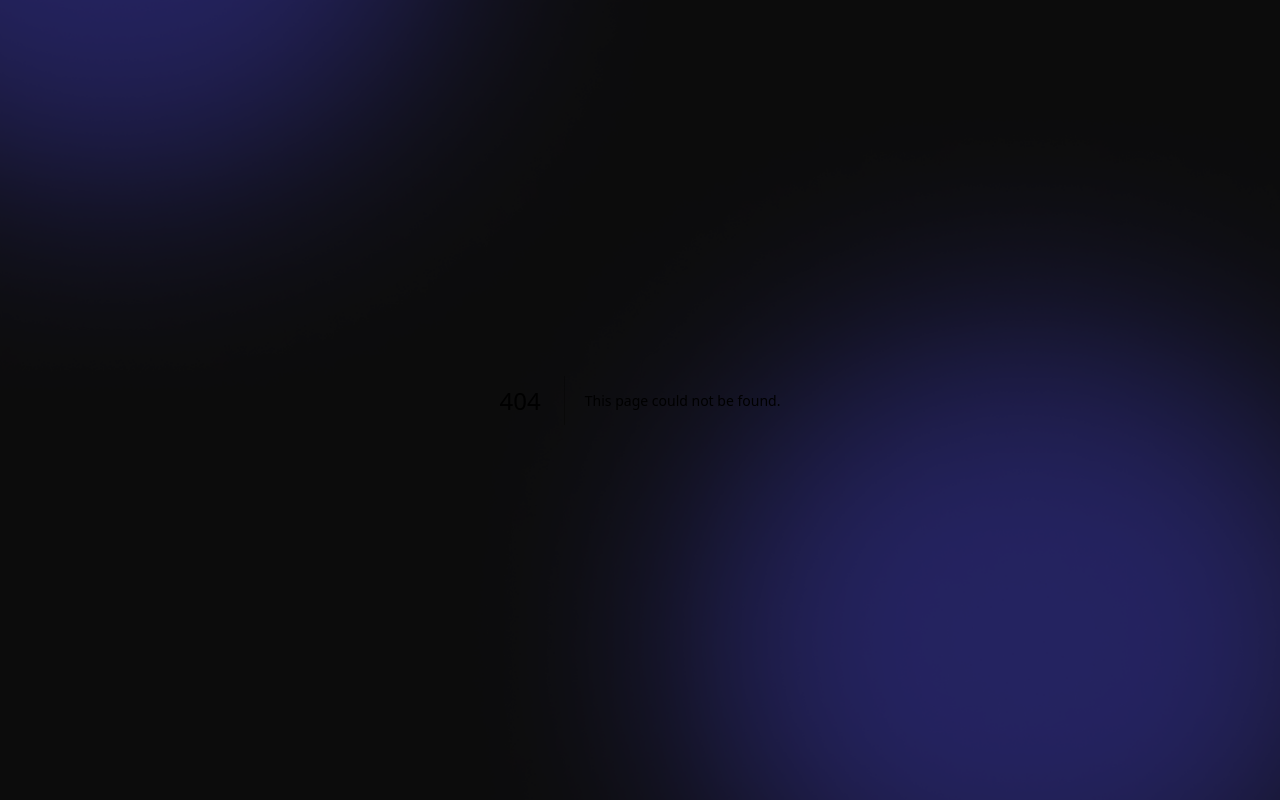
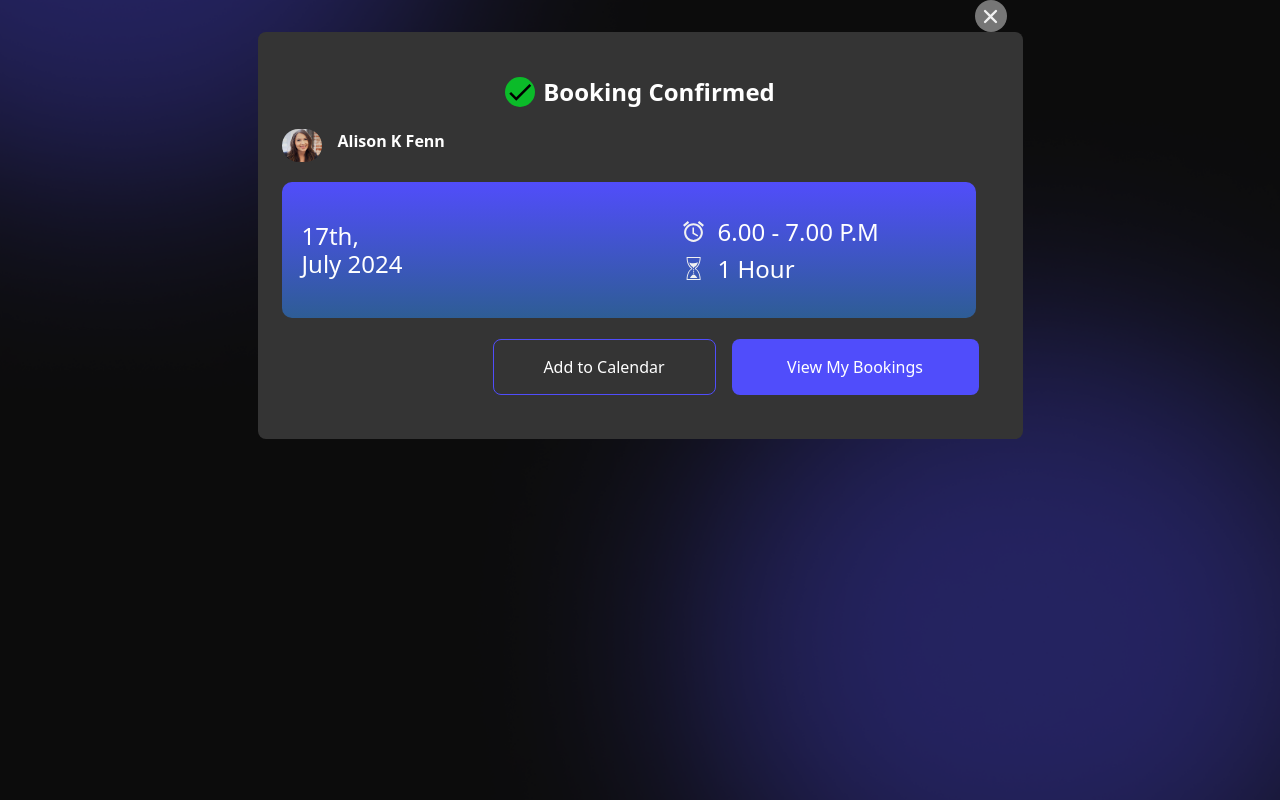
Before and after one commit to sudheerreddy9999/Donatuz, a Next.js app: page /bookingConfirmedPage in a window 1280 px wide. Before the commit this address had no page. Built offline with nearby package versions, Linux system fonts and the light colour scheme.

Commit message:
video call fixes

```diff
--- /dev/null
+++ b/src/app/auth/login/page.tsx
@@ -0,0 +1,7 @@
+import React from "react";
+
+const Login = () => {
+  return <div>Login user = creater</div>;
+};
+
+export default Login;
--- /dev/null
+++ b/src/app/auth/register/page.tsx
@@ -0,0 +1,56 @@
+"use client";
+
+import Link from "next/link";
+import React, { useEffect } from "react";
+import { IoClose } from "react-icons/io5";
+import AOS from "aos";
+import "aos/dist/aos.css";
+
+const Register = () => {
+  useEffect(() => {
+    AOS.init();
+  }, []);
+
+  return (
+    <div className="modelBackground  ">
+      <div className="model ">
+        <div className="flex justify-between p-9">
+          <h2 className="bg-[rgb(238, 238, 240)] font-bold text-[20px]">
+            Sign Up
+          </h2>
+          <Link href="/">
+            <IoClose
+              color="rgb(124, 122, 133)"
+              size={24}
+              className=" cursor-pointer"
+            />
+          </Link>
+        </div>
+        <div className=" w-[80%] h-[60%] flex flex-col  items-center mx-auto ">
+          <div className=" w-full h-full flex flex-col items-center align-middle gap-11 my-auto">
+            <input
+              type="text"
+              className="w-[50%]  h-12 p-3 rounded-lg border-[#43576c]  border-[1px]  outline-none bg-transparent  mx-auto flex"
+              placeholder="User Name"
+            />
+            <input
+              type="email"
+              className="w-[50%]  h-12 p-3 rounded-lg border-[#43576c]  border-[1px]  outline-none bg-transparent  mx-auto flex"
+              placeholder="Email"
+            />
+            <input
+              type="password"
+              className="w-[50%] h-12 p-3 rounded-lg border-[#43576c]  border-[1px]  outline-none bg-transparent  mx-auto flex"
+              placeholder="password"
+            />
+            <button className="bg-[#504DFB] md:min-w-[165px] w-[50%] h-[50px] text-[16px] rounded-lg">
+              Submit
+            </button>
+          </div>
+        </div>
+      </div>
+    </div>
+  );
+};
+
+export default Register;
--- /dev/null
+++ b/src/app/bookCallButtonPage/page.tsx
@@ -0,0 +1,20 @@
+import React from "react";
+import Sidebar from "../components/Sidebar";
+import Link from "next/link";
+
+const BookCallButtonPages = () => {
+  return (
+    <>
+      <Sidebar />
+      <div className="sm:w-full sm:h-full md:w-[1250px] md:h-[610px] md:absolute top-24 lg:left-[270px] text-white">
+        <Link href="/bookingCall">
+          <button className="w-[300px] h-[60px] bg-[#504DFB] rounded-xl">
+            Book a Call
+          </button>
+        </Link>
+      </div>
+    </>
+  );
+};
+
+export default BookCallButtonPages;
--- /dev/null
+++ b/src/app/bookingConfirmedPage/page.tsx
@@ -0,0 +1,80 @@
+import Image from "next/image";
+import React from "react";
+import img from "../../../public/avatar.png";
+import { IoClose } from "react-icons/io5";
+import Link from "next/link";
+import { MdCheck } from "react-icons/md";
+import { IoMdAlarm } from "react-icons/io";
+import { GiSandsOfTime } from "react-icons/gi";
+
+const BookingConfirmedPage = () => {
+  return (
+    <div className="modelBackground  flex flex-col justify-center items-center">
+      <div className="smooth_animation flex justify-end   w-[765px] pr-4  ">
+        <Link
+          href="/paymentPages"
+          className="bg-[#767676] w-8 h-8 rounded-full cursor-pointer flex justify-center items-center mr-48 md:mr-0"
+        >
+          <IoClose size={25} color="#F1F1F1" />
+        </Link>
+      </div>
+      <div className="smooth_animation w-[400px] h-[407px] md:w-[765px] md:h-[407px]  rounded-lg bg-[#343434] p-6 flex flex-col gap-6 md:gap-0 justify-evenly">
+        <div className=" flex justify-center items-center gap-2">
+          <div className="bg-[#0BBB29] w-[30px] h-[30px] rounded-full">
+            <MdCheck size={30} />
+          </div>
+          <div>
+            <h1 className=" text-lg md:text-2xl leading-4 font-bold text-center text-white">
+              Booking Confirmed
+            </h1>
+          </div>
+        </div>
+        <div className="text-white font-bold flex gap-4">
+          <Image
+            src={img}
+            alt="...logo"
+            height={40}
+            width={40}
+            className=" rounded-full"
+          />
+          <h3>Alison K Fenn</h3>
+        </div>
+        <div className="md:w-[694px] md:h-[136px] w-full h-[136px] flex justify-between bg-gradient-to-b from-[#514DFB] to-[#2E5D95] rounded-[10px]">
+          <div className="w-[50%] flex items-center pl-5">
+            <p className=" text-lg md:text-[24px] flex flex-col font-normal text-white  ">
+              17th,
+              <br />
+              July 2024
+            </p>
+          </div>
+          <div className=" w-[50%] flex flex-col align-middle justify-center items-center gap-3 ">
+            <div className=" w-[70%] gap-3 flex items-center">
+              <IoMdAlarm size={25} color="#F1F1F1" />
+              <p className=" text-sm md:text-[24px] flex font-normal text-white  ">
+                6.00 - 7.00 P.M
+              </p>
+            </div>
+            <div className=" w-[70%] gap-3 flex items-center">
+              <GiSandsOfTime size={25} color="#F1F1F1" />
+              <p className="text-sm md:text-[24px]  justify-start font-normal text-white  ">
+                1 Hour
+              </p>
+            </div>
+          </div>
+        </div>
+        <div className="flex flex-col md:flex-row  gap-4 justify-end pr-5">
+          <button className="bg-transparent text-white border-[#504DFB] border-[1px] md:min-w-[165px] w-[223px] h-[56px] text-[16px] rounded-lg">
+            Add to Calendar
+          </button>
+          <Link href="/orders">
+            <button className="bg-[#504DFB] text-white md:min-w-[165px] w-[247px] h-[56px] text-[16px] rounded-lg">
+              View My Bookings
+            </button>
+          </Link>
+        </div>
+      </div>
+    </div>
+  );
+};
+
+export default BookingConfirmedPage;
--- a/src/app/videoCall/[id]/page.tsx
+++ b/src/app/videoCall/[id]/page.tsx
@@ -18,6 +18,7 @@ import { MdCallEnd } from "react-icons/md";
 import { FiMic, FiMicOff } from "react-icons/fi";
 import { LuScreenShare, LuScreenShareOff } from "react-icons/lu";
 import { HiOutlineSpeakerWave } from "react-icons/hi2";
+import callAvatar from "../../../../public/Generic avatar.png";
 
 const VideoCall = () => {
   const [token, setToken] = useState<string>("");
@@ -123,7 +124,7 @@ const VideoCall = () => {
             <div className=" w-full h-[90%] flex justify-center items-center overflow-hidden ">
               <button
                 type="button"
-                className="bg-blue-500 p-2  rounded-lg text-white"
+                className="bg-[#504DFB] p-2  rounded-lg text-white"
                 onClick={async () => {
                   await joinRoom({
                     roomId: params.id as string,
@@ -140,7 +141,7 @@ const VideoCall = () => {
           {state === "connected" && (
             <div className="w-full h-[80%] md:w-full md:h-[80%] ">
               <div className=" w-full h-full md:w-full md:h-full grid-cols-1 grid md:grid-cols-2 items-center   ">
-                <div className=" w-[100%] h-[200px] md:w-[500px] md:h-[90%] flex items-center align-middle justify-center text-white text-center mx-auto border-1 rounded-xl bg-gradient-to-b from-[#2A296E] to-[#272738] backdrop-blur-lg border-blue-400">
+                <div className=" relative w-[100%] h-[200px] md:w-[500px] md:h-[90%] flex flex-col  items-center align-middle justify-center text-white text-center mx-auto  rounded-xl bg-gradient-to-b from-[#3A3A3E] to-[#22224B] backdrop-blur-lg ">
                   {isVideoOn && (
                     <video
                       ref={videoRef}
@@ -149,7 +150,19 @@ const VideoCall = () => {
                       muted
                     />
                   )}
-                  {isVideoOn ? null : <h6 className="text-center"> Host</h6>}
+                  {isVideoOn ? null : (
+                    <div>
+                      <Image
+                        src={callAvatar}
+                        alt="...logo"
+                        height={50}
+                        width={160}
+                      />
+                    </div>
+                  )}
+                  <div className=" w-full absolute bottom-[5%] flex justify-end pr-8 z-50">
+                    {isVideoOn ? null : <h4>host</h4>}
+                  </div>
                 </div>
                 <div className=" md:w-[500px] md:h-[500px]  flex justify-center items-center ">
                   {peerIds.map((peerId) =>
--- a/src/app/videoCall/layout.tsx
+++ b/src/app/videoCall/layout.tsx
@@ -8,7 +8,7 @@ export default function VideoCallLayout({
   children: React.ReactNode;
 }) {
   const huddleClient = new HuddleClient({
-    projectId:"pi_tXMgaQJcLt4CiBkx",
+    projectId: "pi_tXMgaQJcLt4CiBkx",
   });
 
   return <HuddleProvider client={huddleClient}>{children}</HuddleProvider>;
```
Also changed, not shown: public/Generic avatar.png (added), public/bgonboarding.png (added).
